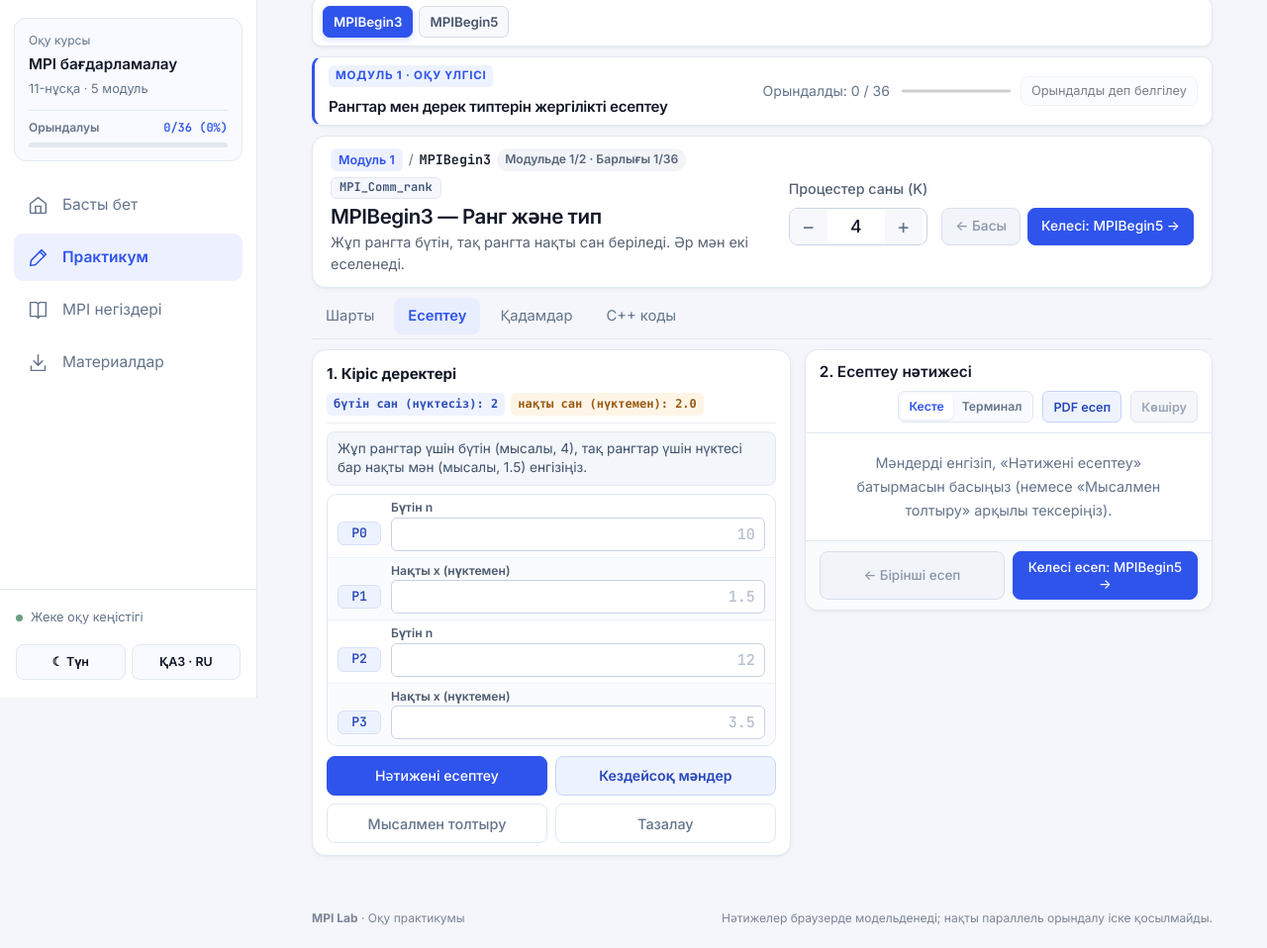
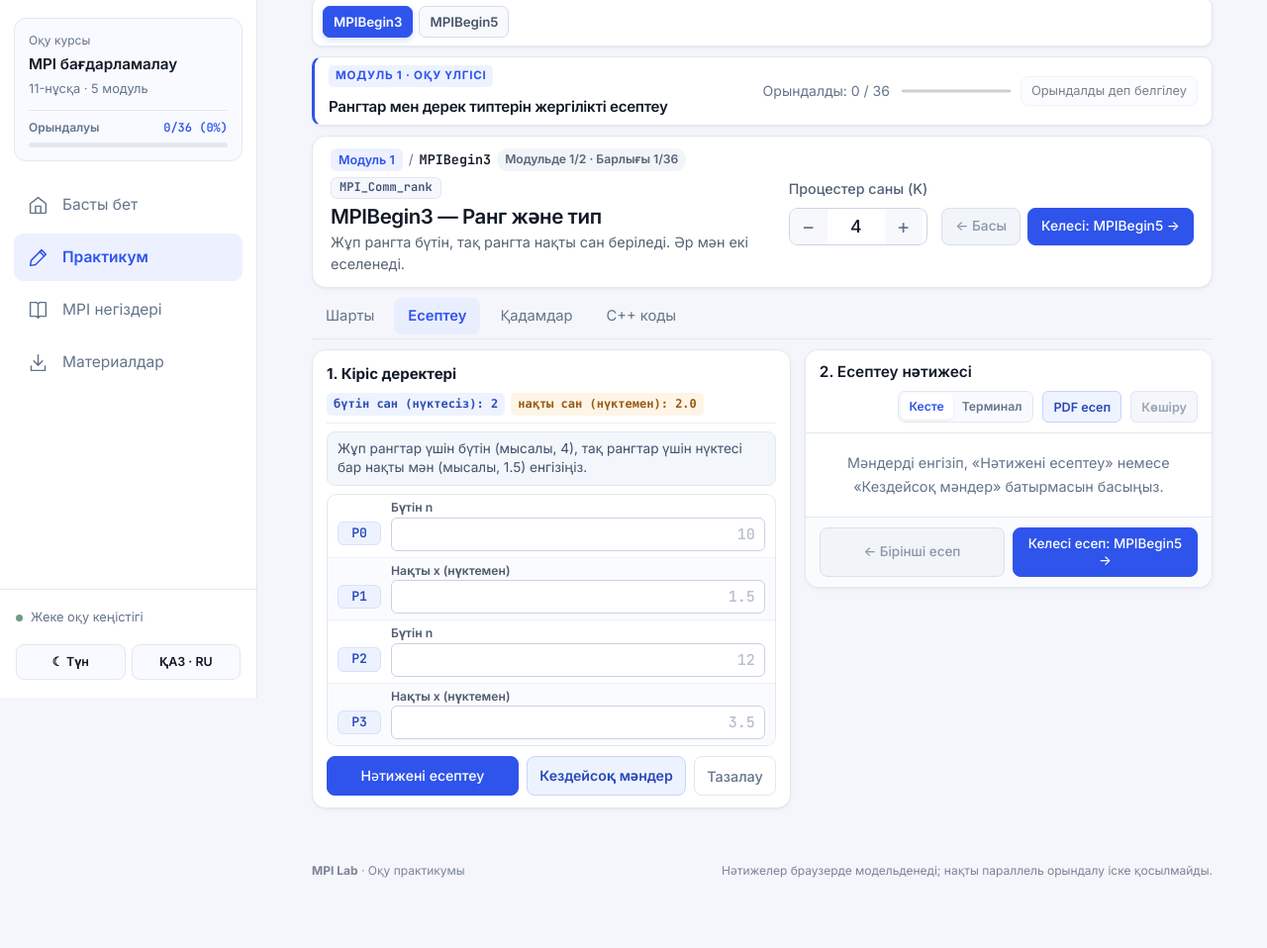
Before and after one commit to DDDarkhaNNN/mpiv11, a plain HTML site: page practice.html in a window 1280 px wide. Shown: the part 95-1053 px from the top of the page at 99% size. After the commit the page ends 1005 px from the top, so only its background shows below. Drawn offline with Linux system fonts and the light colour scheme.

Commit message:
Remove example-fill button and arrange 3 action buttons cleanly in one row

```diff
--- a/practice.html
+++ b/practice.html
@@ -1,6 +1,6 @@
 <!doctype html>
 <html lang="kk">
-<head><meta charset="utf-8"><meta name="viewport" content="width=device-width, initial-scale=1"><title data-kk="MPI Lab | Практикум" data-ru="MPI Lab | Практикум">MPI Lab | Практикум</title><script>try{if(localStorage.getItem('mpi-theme')==='dark')document.documentElement.dataset.theme='dark';}catch{}</script><link rel="stylesheet" href="styles/reference.css?v=7"><link rel="stylesheet" href="styles/lesson.css?v=7"><link rel="stylesheet" href="styles/module-refresh.css?v=7"><link rel="stylesheet" href="styles/pro-ui.css?v=7"></head>
+<head><meta charset="utf-8"><meta name="viewport" content="width=device-width, initial-scale=1"><title data-kk="MPI Lab | Практикум" data-ru="MPI Lab | Практикум">MPI Lab | Практикум</title><script>try{if(localStorage.getItem('mpi-theme')==='dark')document.documentElement.dataset.theme='dark';}catch{}</script><link rel="stylesheet" href="styles/reference.css?v=8"><link rel="stylesheet" href="styles/lesson.css?v=8"><link rel="stylesheet" href="styles/module-refresh.css?v=8"><link rel="stylesheet" href="styles/pro-ui.css?v=8"></head>
 <body class="page-practice">
   <header class="app-header">
 <a class="brand" href="index.html" aria-label="MPI Lab"><span class="brand-mark">M<span>:</span></span><span><strong>mpi<span>lab</span></strong><small data-kk="Параллель есептеу практикумы" data-ru="Практикум параллельных вычислений">Параллель есептеу практикумы</small></span></a>
@@ -23,11 +23,11 @@
         <nav id="lessonTabs" class="lesson-tabs" aria-label="Task views"></nav>
         <section id="lessonPanel" class="lesson-panel" hidden></section>
         <div class="process-overview"><span class="overline">MPI_COMM_WORLD</span><div class="process-strip" id="processStrip" aria-label="Процестер"></div></div>
-        <form id="calculatorForm" class="calculator-form" novalidate><div class="panel-mini-head"><strong data-kk="1. Кіріс деректері" data-ru="1. Входные данные">1. Кіріс деректері</strong><span class="type-legend" id="typeLegend"><i class="tag-int" id="badgeInt" data-kk="бүтін сан (нүктесіз): 2" data-ru="целое (без точки): 2">бүтін сан (нүктесіз): 2</i><i class="tag-real" id="badgeReal" data-kk="нақты сан (нүктемен): 2.0" data-ru="веществ. (с точкой): 2.0">нақты сан (нүктемен): 2.0</i></span></div><div id="dynamicFields"></div><div class="form-actions"><button class="button primary" type="submit" data-kk="Нәтижені есептеу" data-ru="Рассчитать результат">Нәтижені есептеу</button><button class="button secondary-accent" type="button" id="randomFill" data-kk="Кездейсоқ мәндер" data-ru="Случайные значения">Кездейсоқ мәндер</button><button class="button ghost" type="button" id="resetExample" data-kk="Файлдағы мысалды жүктеу" data-ru="Загрузить пример из файлов">Файлдағы мысалды жүктеу</button><button class="button ghost" type="button" id="clearFields" data-kk="Тазалау" data-ru="Очистить">Тазалау</button></div></form>
+        <form id="calculatorForm" class="calculator-form" novalidate><div class="panel-mini-head"><strong data-kk="1. Кіріс деректері" data-ru="1. Входные данные">1. Кіріс деректері</strong><span class="type-legend" id="typeLegend"><i class="tag-int" id="badgeInt" data-kk="бүтін сан (нүктесіз): 2" data-ru="целое (без точки): 2">бүтін сан (нүктесіз): 2</i><i class="tag-real" id="badgeReal" data-kk="нақты сан (нүктемен): 2.0" data-ru="веществ. (с точкой): 2.0">нақты сан (нүктемен): 2.0</i></span></div><div id="dynamicFields"></div><div class="form-actions"><button class="button primary" type="submit" data-kk="Нәтижені есептеу" data-ru="Рассчитать результат">Нәтижені есептеу</button><button class="button secondary-accent" type="button" id="randomFill" data-kk="Кездейсоқ мәндер" data-ru="Случайные значения">Кездейсоқ мәндер</button><button class="button ghost" type="button" id="clearFields" data-kk="Тазалау" data-ru="Очистить">Тазалау</button></div></form>
         <section class="result-panel" aria-live="polite"><div class="result-heading"><div><span class="status-dot"></span><strong data-kk="2. Есептеу нәтижесі" data-ru="2. Результат вычисления">2. Есептеу нәтижесі</strong></div><div class="result-tools"><div class="view-seg" role="group" aria-label="Нәтиже түрі"><button type="button" id="viewTableBtn" aria-pressed="true" data-kk="Кесте" data-ru="Таблица">Кесте</button><button type="button" id="viewCmdBtn" aria-pressed="false" data-kk="Терминал" data-ru="Терминал">Терминал</button></div><button id="exportReport" type="button" data-kk="PDF есеп" data-ru="Отчёт PDF">PDF есеп</button><button id="copyResult" type="button" disabled data-kk="Көшіру" data-ru="Копировать">Көшіру</button></div></div><div id="resultContent" class="result-content"><p class="result-placeholder">Мәндерді енгізіп, есептеуді бастаңыз.</p></div><div class="result-footer-nav" id="resultFooterNav"><button id="prevTaskBottom" class="button ghost nav-step-bottom" type="button"></button><button id="nextTaskBottom" class="button primary nav-step-bottom" type="button"></button></div></section>
       </section>
     </section></main>
   <section id="printReportContainer" class="print-report-container" aria-hidden="true"></section>
   <footer class="app-footer"><span><b>MPI Lab</b> · Оқу практикумы</span><span>Нәтижелер браузерде модельденеді; нақты параллель орындалу іске қосылмайды.</span></footer>
-<script src="scripts/task-data.js?v=7"></script><script src="scripts/lesson-data.js?v=7"></script><script src="scripts/file-examples.js?v=7"></script><script src="scripts/source-code.js?v=7"></script><script src="scripts/lesson-engine.js?v=7"></script><script src="scripts/app.js?v=7"></script><script src="scripts/lesson-ui.js?v=7"></script><script src="scripts/localization.js?v=7"></script>
+<script src="scripts/task-data.js?v=8"></script><script src="scripts/lesson-data.js?v=8"></script><script src="scripts/file-examples.js?v=8"></script><script src="scripts/source-code.js?v=8"></script><script src="scripts/lesson-engine.js?v=8"></script><script src="scripts/app.js?v=8"></script><script src="scripts/lesson-ui.js?v=8"></script><script src="scripts/localization.js?v=8"></script>
 </body></html>
--- a/scripts/app.js
+++ b/scripts/app.js
@@ -366,20 +366,14 @@ function selectTask(id) {
     const title = MODULE_TITLES[currentModule];
     brief.innerHTML = `<div class="brief-inline"><span class="brief-kicker">МОДУЛЬ ${currentModule} · MPI</span>${bi(title[0], title[1], 'h2')}</div><div class="brief-links"><a href="downloads/module-${currentModule}-variant-11.zip" download data-kk="ZIP жүктеу" data-ru="Скачать ZIP">${document.documentElement.lang === 'ru' ? 'Скачать ZIP' : 'ZIP жүктеу'}</a><a href="resources.html" data-kk="Нұсқаулық" data-ru="Инструкция">${document.documentElement.lang === 'ru' ? 'Инструкция' : 'Нұсқаулық'}</a></div>`;
   }
-  const exampleButton = document.querySelector('#resetExample');
-  exampleButton.dataset.kk = currentModule === 1 ? 'Мысалмен толтыру' : 'Файлдағы мысалды жүктеу';
-  exampleButton.dataset.ru = currentModule === 1 ? 'Заполнить примером' : 'Загрузить пример из файлов';
-  exampleButton.textContent = document.documentElement.lang === 'ru' ? exampleButton.dataset.ru : exampleButton.dataset.kk;
   renderTaskList();
   updateTaskNavButtons();
   window.MpiLessonUI?.setCalculateView?.();
   if (window.MpiFileExamples?.[id]) processCount.value = window.MpiFileExamples[id].k;
   renderInputs();
-  const exLabelKk = currentModule === 1 ? 'Мысалмен толтыру' : 'Файлдағы мысалды жүктеу';
-  const exLabelRu = currentModule === 1 ? 'Заполнить примером' : 'Загрузить пример из файлов';
   resultContent.innerHTML = bi(
-    `Мәндерді енгізіп, «Нәтижені есептеу» батырмасын басыңыз (немесе «${exLabelKk}» арқылы тексеріңіз).`,
-    `Введите данные и нажмите «Рассчитать результат» (или нажмите «${exLabelRu}»).`,
+    'Мәндерді енгізіп, «Нәтижені есептеу» немесе «Кездейсоқ мәндер» батырмасын басыңыз.',
+    'Введите данные и нажмите «Рассчитать результат» или «Случайные значения».',
     'p'
   ).replace('<p ', '<p class="result-placeholder" ');
   syncCopyButton();
@@ -985,8 +979,9 @@ function runCalculationNow() {
 function exportPdfReport() {
   if (!lastCalcCache) {
     const hasAnyInput = Array.from(dynamicFields.querySelectorAll('input,select')).some(el => !el.disabled && String(el.value).trim() !== '');
-    if (!hasAnyInput) loadFileExample();
-    if (!runCalculationNow()) return;
+    if (!hasAnyInput) generateRandomInputs();
+    else if (!runCalculationNow()) return;
+    if (!lastCalcCache) return;
   }
   const container = document.getElementById('printReportContainer');
   if (!container) return;
@@ -1449,7 +1444,6 @@ document.addEventListener('keydown', event => {
 processCount.addEventListener('change', renderInputs);
 document.querySelector('#decreaseProcesses').addEventListener('click', () => { processCount.value = clampK() - 1; renderInputs(); });
 document.querySelector('#increaseProcesses').addEventListener('click', () => { processCount.value = clampK() + 1; renderInputs(); });
-document.querySelector('#resetExample').addEventListener('click', loadFileExample);
 document.querySelector('#randomFill')?.addEventListener('click', generateRandomInputs);
 document.querySelector('#clearFields')?.addEventListener('click', renderInputs);
 document.querySelector('#exportReport')?.addEventListener('click', exportPdfReport);
--- a/styles/module-refresh.css
+++ b/styles/module-refresh.css
@@ -93,8 +93,8 @@
 .page-practice .rank-fields .input-group input,.page-practice .rank-fields .input-group select{min-height:34px;height:34px;padding:4px 9px;font-size:.94rem;border-radius:6px}
 .page-practice .rank-fields input.set-input{text-align:left;font-family:Consolas,'Segoe UI',monospace}
 .page-practice .rank-fields input::placeholder{color:#b6bfcd;opacity:1}
-.page-practice .form-actions{display:grid;grid-template-columns:repeat(2,minmax(0,1fr));margin-top:10px;padding-top:0;border-top:0;gap:8px}
-.page-practice .form-actions .button{width:100%;min-height:40px;padding:7px 10px;font-size:.88rem;line-height:1.2;text-align:center}
+.page-practice .form-actions{display:grid;grid-template-columns:1.2fr 1fr auto;margin-top:10px;padding-top:0;border-top:0;gap:8px}
+.page-practice .form-actions .button{width:100%;min-height:40px;padding:7px 12px;font-size:.88rem;line-height:1.2;text-align:center;white-space:nowrap}
 .page-practice .button{min-height:38px;padding:7px 14px}
 .page-practice .result-heading{padding:10px 14px;gap:8px;flex-wrap:wrap}
 .page-practice .result-heading>div:first-child{min-width:0}
```
